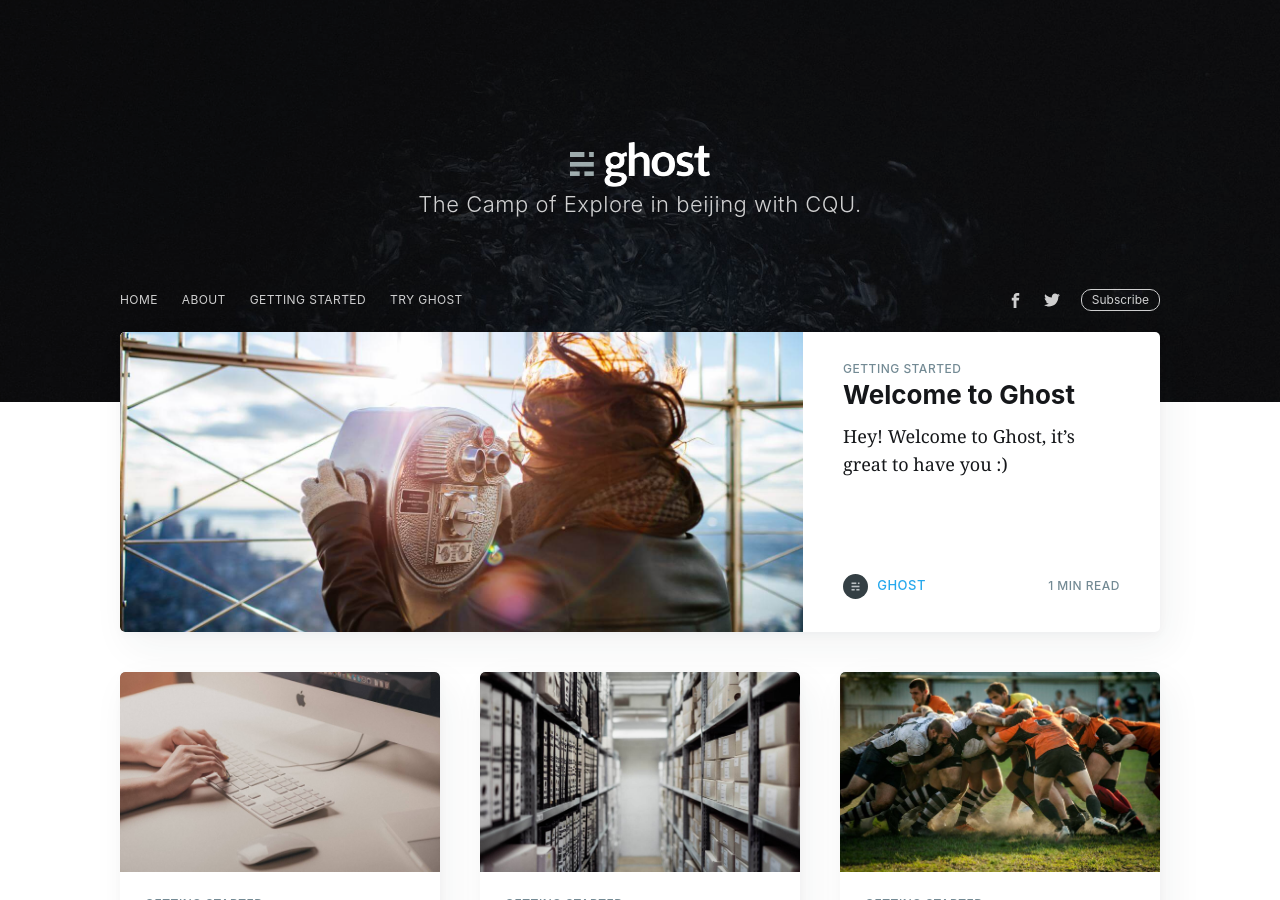
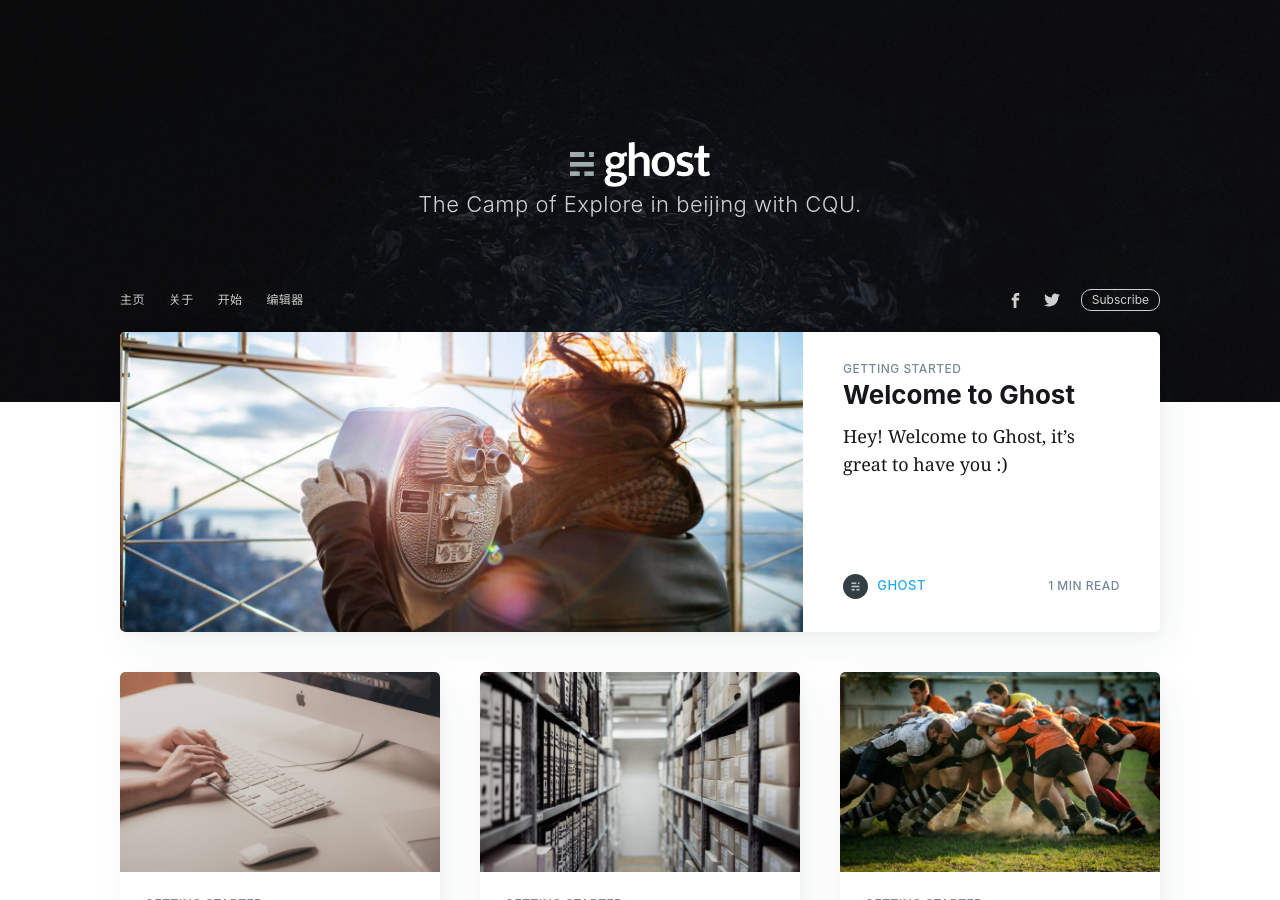
Before and after one commit to cquexplorecamp/cquexplorecamp, a Jekyll site: the page built from index.html, in a window 1280 px wide and 900 px high. Built offline with Jekyll 4.4.1, drawn with Linux system fonts in a browser that asks for light colours; nearby versions of some CDN libraries; the list of posts is cut into pages by our own code; comment, search, counter and statistics services are not loaded.

Commit message:
Update navigation.html

```diff
--- a/_includes/navigation.html
+++ b/_includes/navigation.html
@@ -1,6 +1,6 @@
 <ul class="nav" role="menu">
-    <li class="nav-home" role="menuitem"><a href="{{site.baseurl}}">Home</a></li>
-    <li class="nav-about" role="menuitem"><a href="{{site.baseurl}}about/">About</a></li>
-    <li class="nav-getting-started" role="menuitem"><a href="{{site.baseurl}}tag/getting-started/">Getting Started</a></li>
-    <li class="nav-try-ghost" role="menuitem"><a href="https://ghost.org">Try Ghost</a></li>
+    <li class="nav-home" role="menuitem"><a href="{{site.baseurl}}">主页</a></li>
+    <li class="nav-about" role="menuitem"><a href="{{site.baseurl}}about/">关于</a></li>
+    <li class="nav-getting-started" role="menuitem"><a href="{{site.baseurl}}tag/getting-started/">开始</a></li>
+    <li class="nav-try-ghost" role="menuitem"><a href="https://ghost.org">编辑器</a></li>
 </ul>
```
